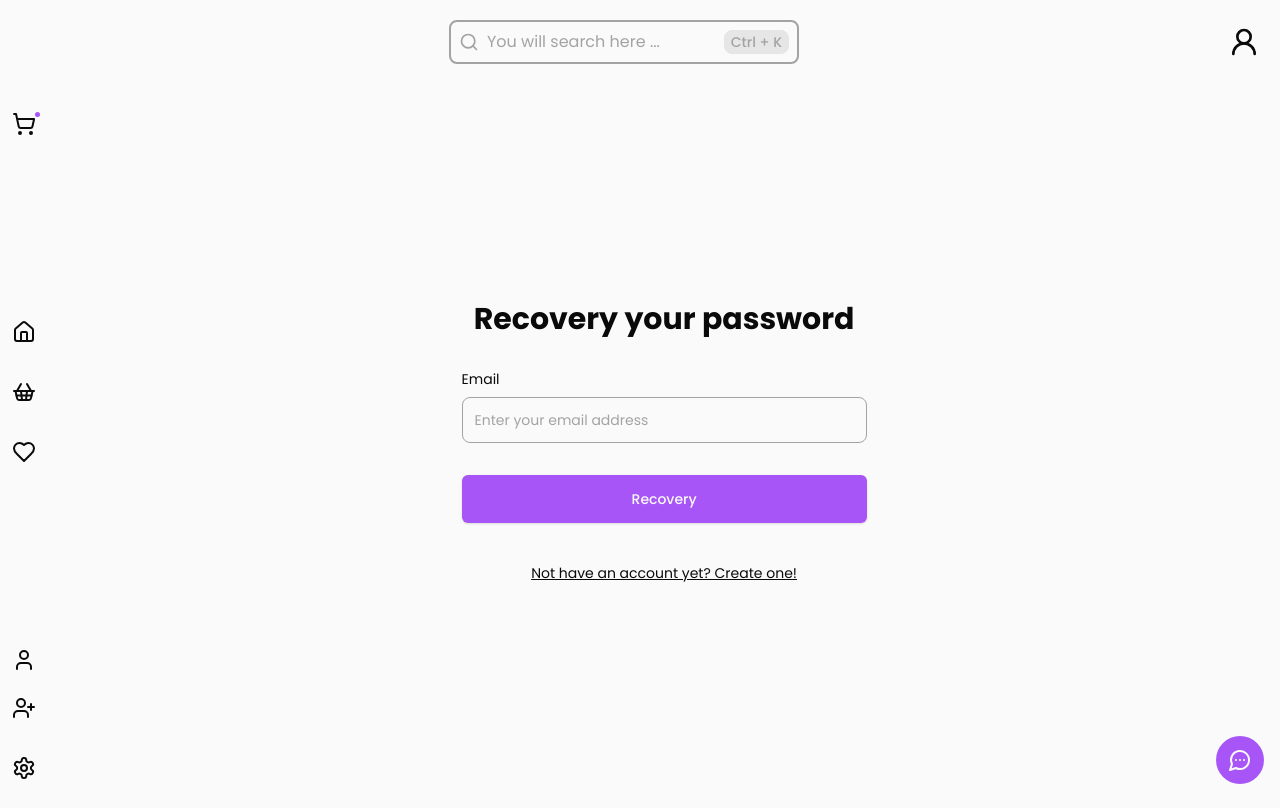
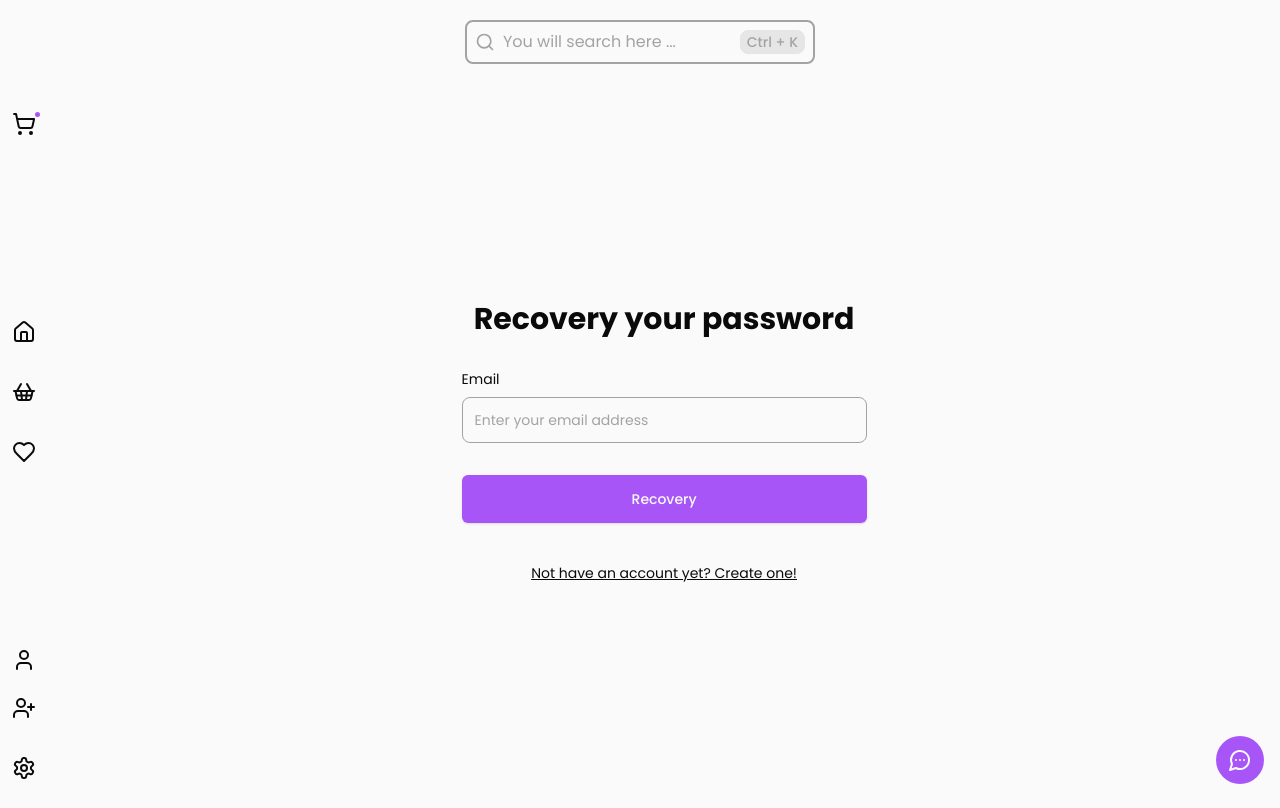
Before and after one commit to ClemilsonAzevedo/TheStore, a React (Vite) app in the folder web/: page /forgot-password in a window 1280 px wide. Built offline with nearby package versions, Linux system fonts and the light colour scheme.

Commit message:
Feat: use user data to create user descritiion on top os app

```diff
--- a/web/src/components/Header/index.tsx
+++ b/web/src/components/Header/index.tsx
@@ -49,7 +49,7 @@ export function Header() {
 			<header className='flex items-center justify-center p-5'>
 				<button
 					type='button'
-					className='group flex flex-1 ml-auto items-center h-full w-full max-w-[350px] border-2 border-neutral-600 rounded-lg p-2 hover:border-violet-500 hover:bg-neutral-400/70 transition focus-within:ring-1 focus:border-violet-500 '
+					className={user ? `group flex flex-1 items-center h-full w-full max-w-[350px] border-2 border-neutral-600 rounded-lg p-2 hover:border-violet-500 hover:bg-neutral-400/70 transition focus-within:ring-1 focus:border-violet-500 ml-auto`: 'group flex flex-1 items-center h-full w-full max-w-[350px] border-2 border-neutral-600 rounded-lg p-2 hover:border-violet-500 hover:bg-neutral-400/70 transition focus-within:ring-1 focus:border-violet-500'}
 					onClick={open ? () => setOpen(false) : () => setOpen(true)}>
 					<Search
 						size={20}
@@ -63,9 +63,14 @@ export function Header() {
 					</kbd>
 				</button>
 
-				<div className='ml-auto flex'>
-					<span>{user?.email}</span><User2 size={32} />
-				</div>
+				{user ? (
+					<div className='ml-auto'>
+						<div className='flex mr-5 gap-2 items-center text-violet-500 p-2 hover:bg-neutral-400 rounded-lg transition hover:border-neutral-600 cursor-pointer'>
+								<span className='text-sm'>{user.email}</span>
+							<User2 size={32} />
+						</div>
+					</div>
+				) : null}
 			</header>
 
 			<CommandDialog open={open} onOpenChange={setOpen}>
```
Also changed, not shown: web/src/context/authContext.tsx (line endings or trailing spaces).
